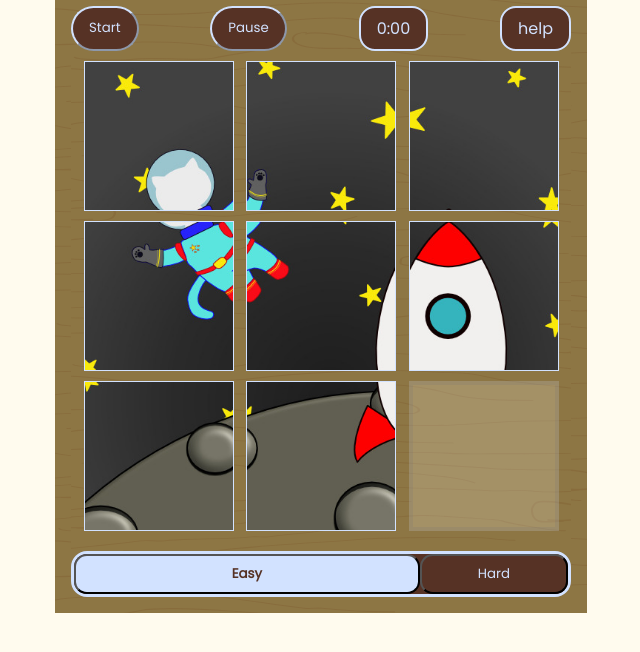
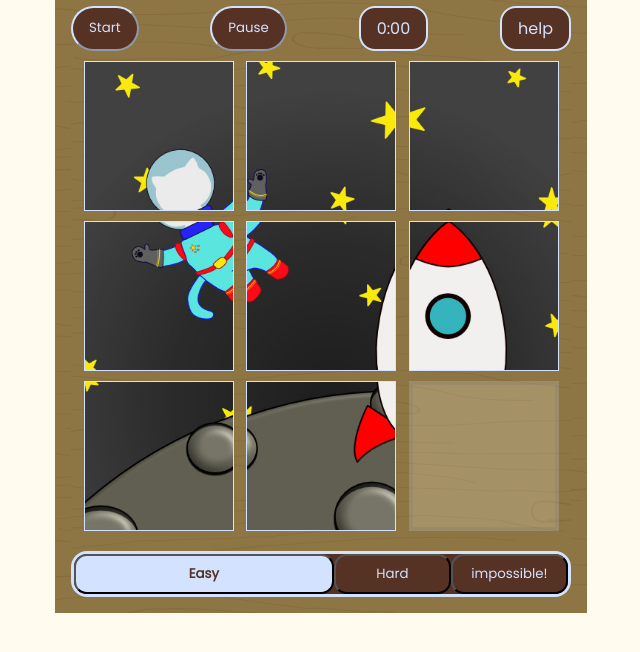
Before and after one commit to IsabelMcIlroy/puzzleGame, a plain HTML site: page index.html in a window 1280 px wide. Shown: the part 94-746 px from the top of the page, without its empty margins (319-959 px from the left). Drawn offline with nearby package versions, Linux system fonts and the light colour scheme.

Commit message:
2022-04-01-4
added button to switch to 25 piece puzzle (still need to create the puzzle and puzzle page).

```diff
--- a/index.html
+++ b/index.html
@@ -58,6 +58,11 @@
                   Hard
                 </a>
             </button>
+            <button class="unselected">
+                <a href="twentyfivePiecePuzzle.html">
+                    impossible!
+                </a>
+            </button>
         </div>
     </div>
 
```
Also changed, not shown: sixteenPiecePuzzle.html (+5 -0 lines).
